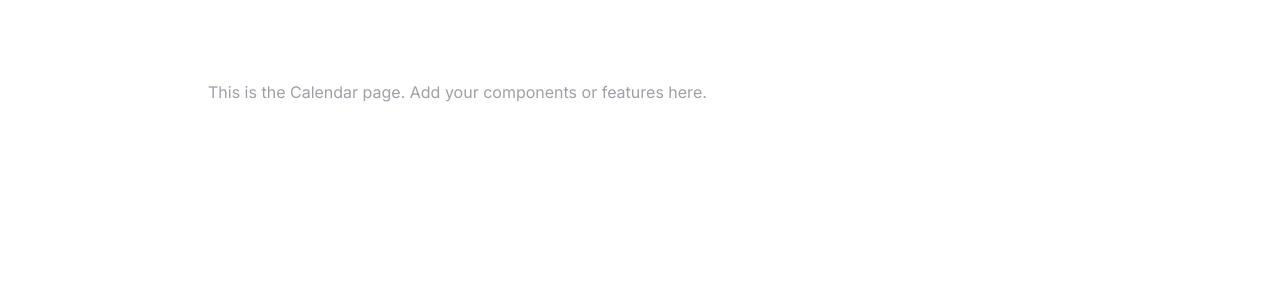
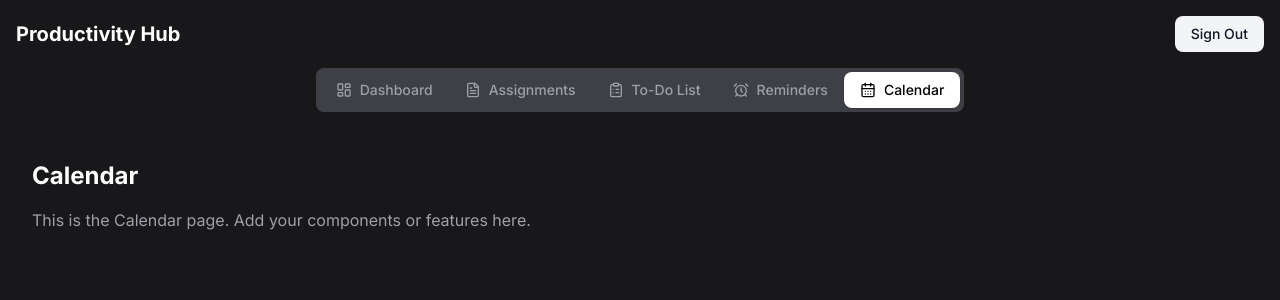
Before and after one commit to Connerj1234/Projects, a Next.js app in the folder assignment-dashboard-v2/: page /main/calendar in a window 1280 px wide. Shown: the top 300 px of the page. Built offline with nearby package versions, Linux system fonts and the light colour scheme; no server answers.

Commit message:
organization

```diff
--- a/assignment-dashboard-v2/src/app/main/calendar/page.tsx
+++ b/assignment-dashboard-v2/src/app/main/calendar/page.tsx
@@ -2,8 +2,8 @@
 
 export default function Page() {
   return (
-    <div className="max-w-4xl mx-auto px-4 py-8">
-      <h1 className="text-2xl font-bold text-white mb-4">[Section Title]</h1>
+    <div className="min-h-screen bg-zinc-900 text-white px-4 py-6">
+      <h1 className="text-2xl font-bold text-white mb-4">Calendar</h1>
       <div className="text-zinc-400">
         This is the Calendar page. Add your components or features here.
       </div>
--- a/assignment-dashboard-v2/src/app/main/reminders/page.tsx
+++ b/assignment-dashboard-v2/src/app/main/reminders/page.tsx
@@ -2,8 +2,8 @@
 
 export default function Page() {
   return (
-    <div className="max-w-4xl mx-auto px-4 py-8">
-      <h1 className="text-2xl font-bold text-white mb-4">[Section Title]</h1>
+    <div className="min-h-screen bg-zinc-900 text-white px-4 py-6">
+      <h1 className="text-2xl font-bold text-white mb-4">Reminders</h1>
       <div className="text-zinc-400">
         This is the Reminders page. Add your components or features here.
       </div>
--- a/assignment-dashboard-v2/src/app/main/todo/page.tsx
+++ b/assignment-dashboard-v2/src/app/main/todo/page.tsx
@@ -2,8 +2,8 @@
 
 export default function Page() {
   return (
-    <div className="max-w-4xl mx-auto px-4 py-8">
-      <h1 className="text-2xl font-bold text-white mb-4">[Section Title]</h1>
+    <div className="min-h-screen bg-zinc-900 text-white px-4 py-6">
+      <h1 className="text-2xl font-bold text-white mb-4">To-Do List</h1>
       <div className="text-zinc-400">
         This is the To-Do List page. Add your components or features here.
       </div>
--- a/assignment-dashboard-v2/src/app/page.tsx
+++ b/assignment-dashboard-v2/src/app/page.tsx
@@ -9,13 +9,13 @@
 
           <div className="flex justify-center gap-4">
             <a
-              href="/login"
+              href="/.login"
               className="px-6 py-3 rounded-xl bg-blue-600 text-white font-semibold hover:bg-blue-700 transition"
             >
               Log In
             </a>
             <a
-              href="/signup"
+              href="/.signup"
               className="px-6 py-3 rounded-xl border border-blue-500 text-blue-400 font-semibold hover:bg-blue-800 transition"
             >
               Sign Up
--- a/assignment-dashboard-v2/src/components/ui/tabbar.tsx
+++ b/assignment-dashboard-v2/src/components/ui/tabbar.tsx
@@ -8,7 +8,7 @@
   const pathname = usePathname()
 
   const tabs = [
-    { label: 'Dashboard', href: '/main/home', icon: <LayoutDashboard className="h-4 w-4" /> },
+    { label: 'Dashboard', href: '/main/.dashboard', icon: <LayoutDashboard className="h-4 w-4" /> },
     { label: 'Assignments', href: '/main/assignments', icon: <FileText className="h-4 w-4" /> },
     { label: 'To-Do List', href: '/main/todo', icon: <ClipboardList className="h-4 w-4" /> },
     { label: 'Reminders', href: '/main/reminders', icon: <AlarmClock className="h-4 w-4" /> },
@@ -27,7 +27,7 @@
               className={`flex items-center gap-2 px-4 py-2 text-sm rounded-md transition-all ${
                 isActive
                   ? 'bg-white text-black shadow-sm'
-                  : 'text-white hover:text-zinc-400'
+                  : 'text-zinc-400 hover:text-white'
               }`}
             >
               {icon}
```
Also changed, not shown: assignment-dashboard-v2/src/app/.login/page.tsx, assignment-dashboard-v2/src/app/.signup/page.tsx (renamed from assignment-dashboard-v2/src/app/signup/page.tsx), assignment-dashboard-v2/src/app/main/.dashboard/page.tsx, assignment-dashboard-v2/src/app/main/layout.tsx (renamed from assignment-dashboard-v2/src/app/layout-client.tsx).
